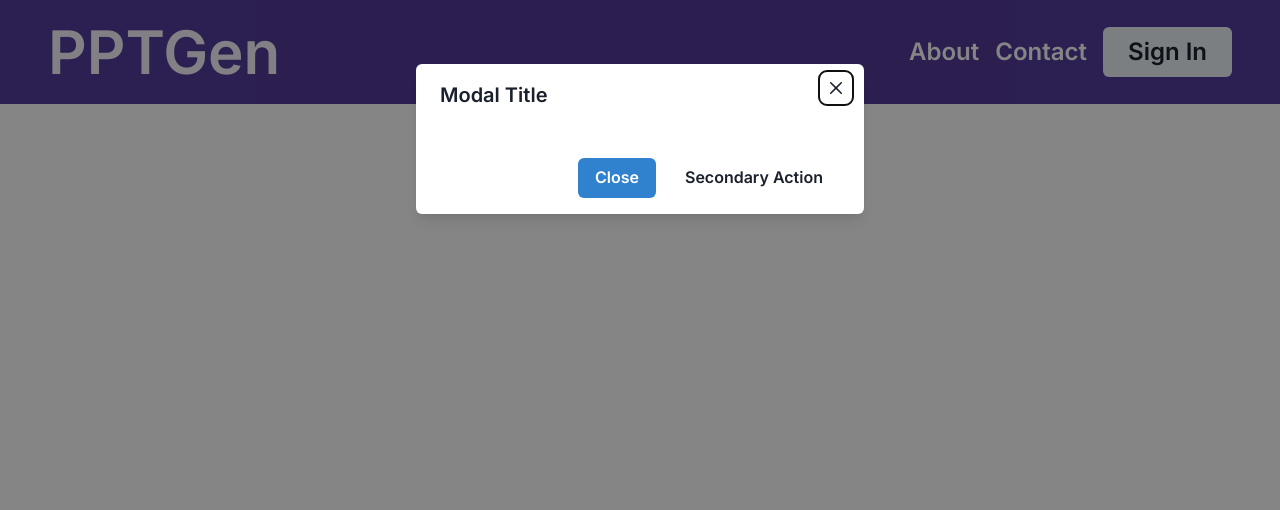
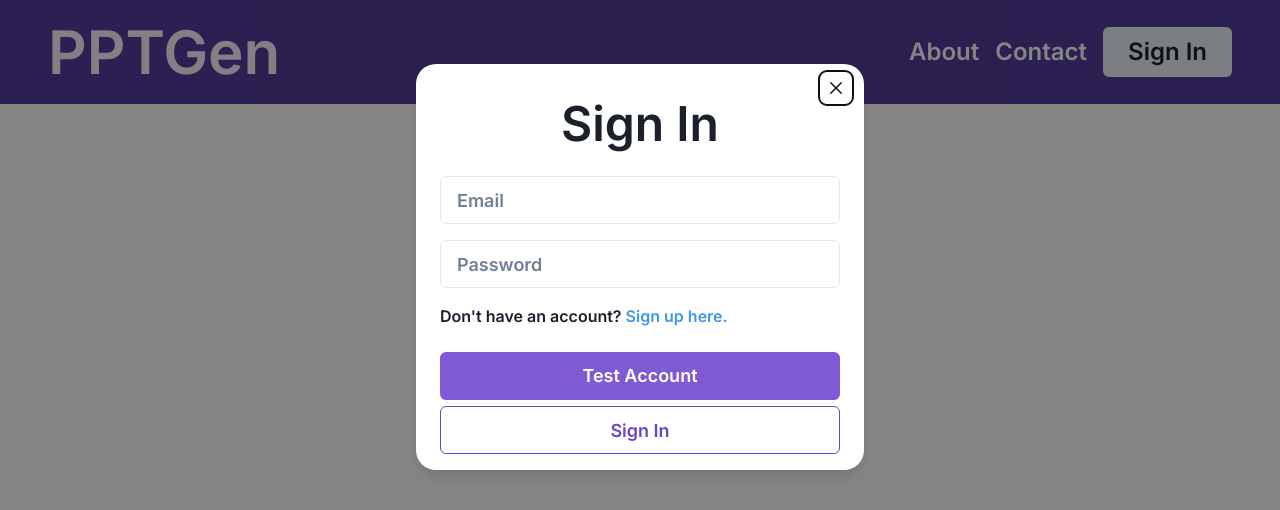
Before and after one commit to matthew-08/PPT-Gen, a React (Vite) app: page / in a window 1280 px wide. Both pictures are taken after a click on the button "Sign In". Shown: the top 510 px of the page. Built offline with nearby package versions, Linux system fonts and the light colour scheme.

Commit message:
[FEAT]: Sign in form

```diff
--- a/package.json
+++ b/package.json
@@ -11,6 +11,7 @@
   "dependencies": {
     "@chakra-ui/icons": "^2.0.17",
     "@chakra-ui/react": "^2.5.1",
+    "@chakra-ui/transition": "^2.0.16",
     "@emotion/react": "^11.10.6",
     "@emotion/styled": "^11.10.6",
     "@reduxjs/toolkit": "^1.9.5",
--- a/src/components/global/Navbar.tsx
+++ b/src/components/global/Navbar.tsx
@@ -39,9 +39,7 @@ function Navbar() {
           </Button>
         </ButtonGroup>
       </Flex>
-      <Slide direction="bottom" in={isOpen} style={{ zIndex: 10 }}>
-        <SignInModal isOpen={isOpen} onOpen={onOpen} onClose={onClose} />
-      </Slide>
+      <SignInModal isOpen={isOpen} onOpen={onOpen} onClose={onClose} />
     </Flex>
   );
 }
--- a/src/components/global/SignIn.tsx
+++ b/src/components/global/SignIn.tsx
@@ -1,5 +1,4 @@
 import {
-  useDisclosure,
   Button,
   ModalOverlay,
   ModalHeader,
@@ -8,9 +7,12 @@ import {
   ModalContent,
   Modal,
   ModalFooter,
-  UseDisclosureProps,
   UseDisclosureReturn,
   Slide,
+  Fade,
+  Flex,
+  Text,
+  Input,
 } from '@chakra-ui/react';
 
 type Props = {
@@ -21,18 +23,36 @@ type Props = {
 
 function SignInModal({ isOpen, onOpen, onClose }: Props) {
   return (
-    <Modal isOpen={isOpen} onClose={onClose}>
+    <Modal isOpen={isOpen} onClose={onClose} motionPreset="slideInBottom">
       <ModalOverlay />
-      <ModalContent>
-        <ModalHeader>Modal Title</ModalHeader>
+      <ModalContent borderRadius="20px">
         <ModalCloseButton />
-        <ModalBody />
+        <ModalBody
+          as={Flex}
+          flexDir="column"
+          justifyContent="center"
+          alignItems="center"
+        >
+          <ModalHeader fontSize="3rem">Sign In</ModalHeader>
+          <Flex flexDir="column" gap="1rem" minW="100%">
+            <Input placeholder="Email" size="lg" minW="100%" />
+            <Input placeholder="Password" size="lg" />
+            <Text>
+              Don't have an account?{' '}
+              <Text as="span" color="blue.400">
+                Sign up here.
+              </Text>
+            </Text>
+          </Flex>
+        </ModalBody>
 
-        <ModalFooter>
-          <Button colorScheme="blue" mr={3} onClick={onClose}>
-            Close
+        <ModalFooter as={Flex} width="100%" flexDir="column" gap="0.4rem">
+          <Button colorScheme="purple" onClick={onClose} size="lg" width="100%">
+            Test Account
           </Button>
-          <Button variant="ghost">Secondary Action</Button>
+          <Button variant="outline" colorScheme="purple" size="lg" width="100%">
+            Sign In
+          </Button>
         </ModalFooter>
       </ModalContent>
     </Modal>
```
Also changed, not shown: src/components/global/SignIn/SignInForm.tsx (added, +19 -0 lines), 1 other file (tests, documents, lock files or other folders).
